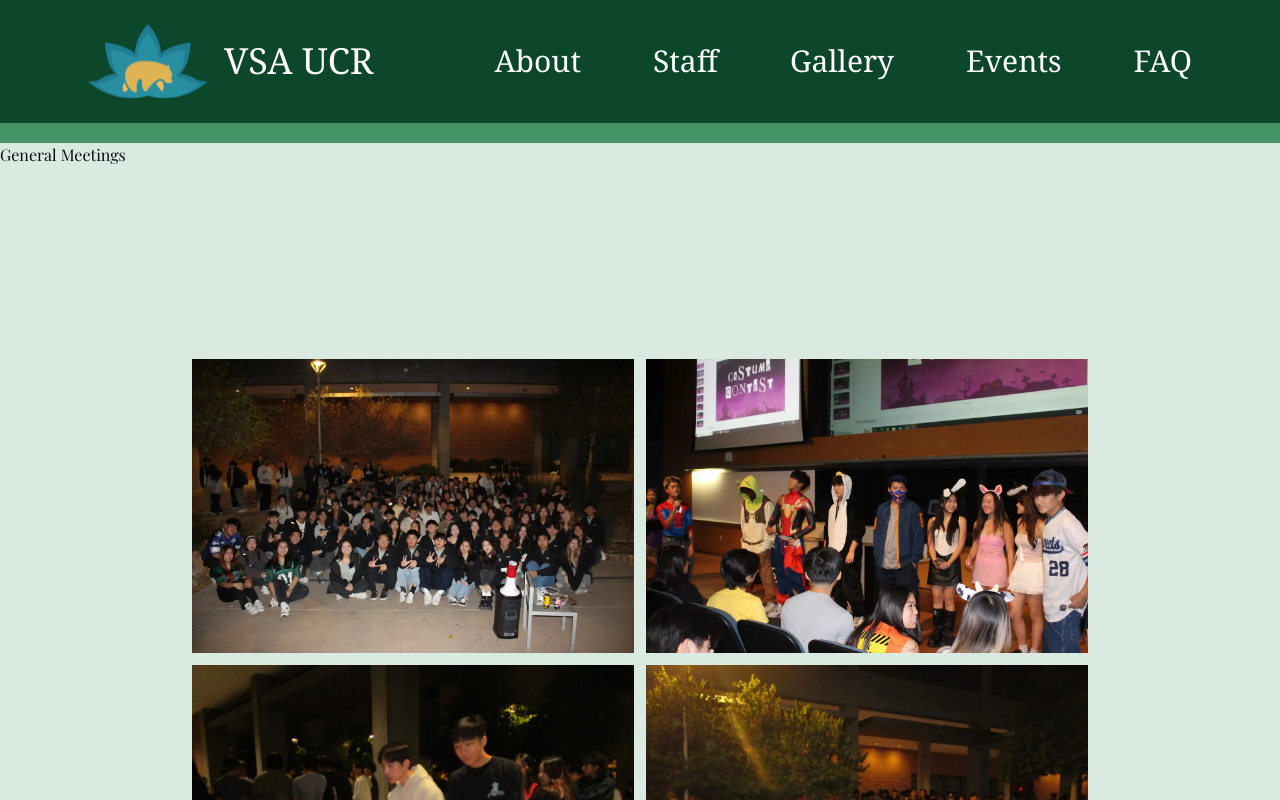
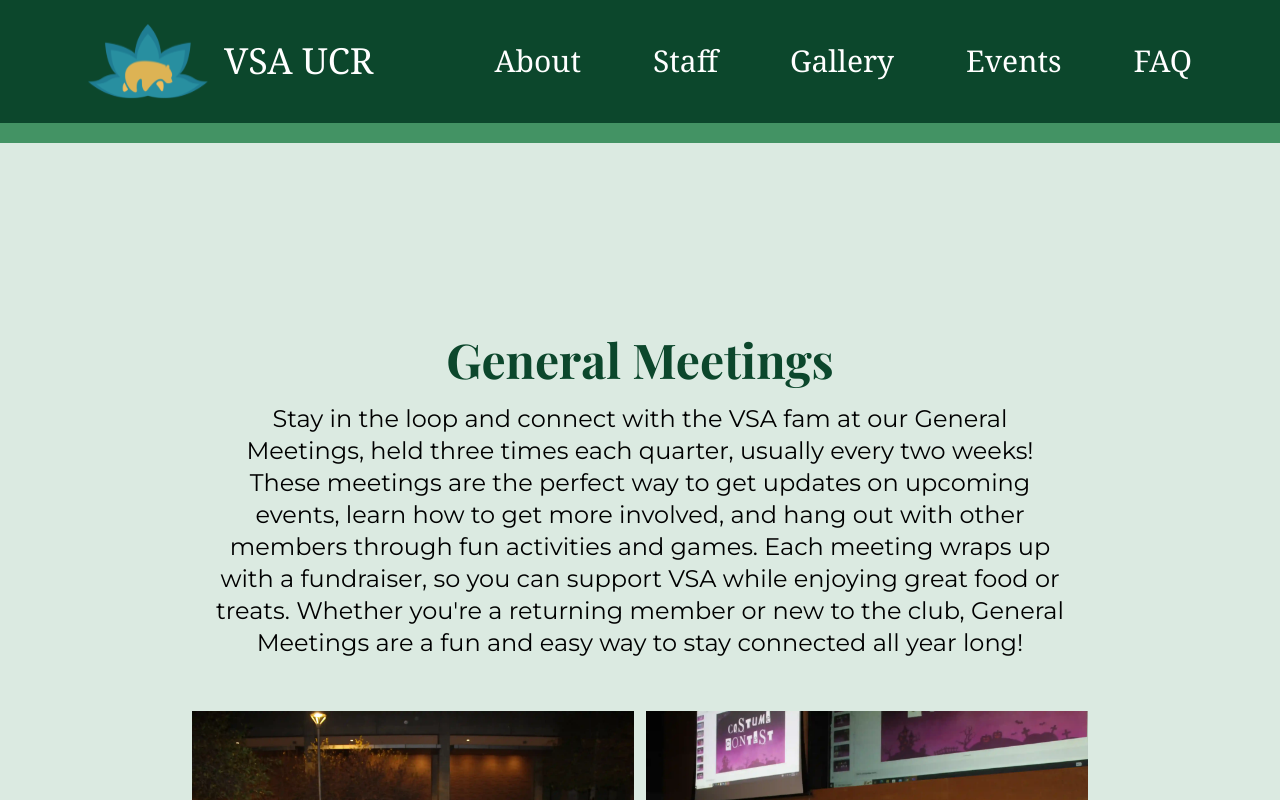
Before and after one commit to acm-ucr/vsa-website, a Next.js app: page /gallery/generalmeetings in a window 1280 px wide. Shown: the top 800 px of the page. Built offline with nearby package versions, Linux system fonts and the light colour scheme.

Commit message:
Implemented General Meetings and Viet Idol Gallery Pages

```diff
--- a/src/app/gallery/generalmeetings/page.tsx
+++ b/src/app/gallery/generalmeetings/page.tsx
@@ -1,11 +1,12 @@
 "use client";
 import GalleryGrid from "@/components/gallery/GalleryGrid";
+import Header from "@/components/gallery/GalleryHeader";
 import { images } from "@/data/Galleries/GeneralMeetingsImages";
 
 const GeneralMeetings = () => {
   return (
-    <div className="">
-      General Meetings
+    <div className="text-2xl p-48">
+      <Header title="General Meetings" text="Stay in the loop and connect with the VSA fam at our General Meetings, held three times each quarter, usually every two weeks! These meetings are the perfect way to get updates on upcoming events, learn how to get more involved, and hang out with other members through fun activities and games. Each meeting wraps up with a fundraiser, so you can support VSA while enjoying great food or treats. Whether you're a returning member or new to the club, General Meetings are a fun and easy way to stay connected all year long!" />
       <GalleryGrid images={images} />
     </div>
   );
--- a/src/app/gallery/vietidol/page.tsx
+++ b/src/app/gallery/vietidol/page.tsx
@@ -1,5 +1,15 @@
+"use client";
+import GalleryGrid from "@/components/gallery/GalleryGrid";
+import Header from "@/components/gallery/GalleryHeader";
+import { images } from "@/data/Galleries/VietIdolImages";
+
 const VietIdol = () => {
-  return <div className="">Viet Idol</div>;
+  return (
+  <div className="text-2xl p-48">
+    <Header title="Viet Idol" text="Join us for ACE Week, where members have the chance to get picked up as a little or pick up as a big through our VSA mentorship program! ACE Week is all about building connections, gaining guidance, and becoming part of a supportive family system within VSA. Through a series of fun and meaningful events, you’ll meet new people, form lasting friendships, and find your place in our vibrant community. Whether you're looking for mentorship, friendship, or just a good time, ACE Week is the perfect way to get involved!" />
+    <GalleryGrid images={images} />
+  </div>
+  );
 };
 
 export default VietIdol;
--- a/src/components/gallery/GalleryGrid.tsx
+++ b/src/components/gallery/GalleryGrid.tsx
@@ -8,7 +8,7 @@ interface GalleryGridProp {
 
 const GridCard = ({ images }: GalleryGridProp) => {
   return (
-    <div className="grid grid-cols-2 gap-3 p-48">
+    <div className="grid grid-cols-2 gap-3 pt-8">
       {images.map((image, index) => (
         <div key={index} className="aspect-[3/2] object-cover">
           <Image src={image} alt={"General Meetings Image" + (index + 1)} />
@@ -19,3 +19,6 @@ const GridCard = ({ images }: GalleryGridProp) => {
 };
 
 export default GridCard;
+
+
+//p-48
--- /dev/null
+++ b/src/data/Galleries/VietIdolImages.ts
@@ -0,0 +1,14 @@
+import VSA_logo from "@/public/VSA_logo.svg";
+
+export const images = [
+    VSA_logo,
+    VSA_logo,
+    VSA_logo,
+    VSA_logo,
+    VSA_logo,
+    VSA_logo,
+    VSA_logo,
+    VSA_logo,
+    VSA_logo,
+    VSA_logo,
+  ];
```
